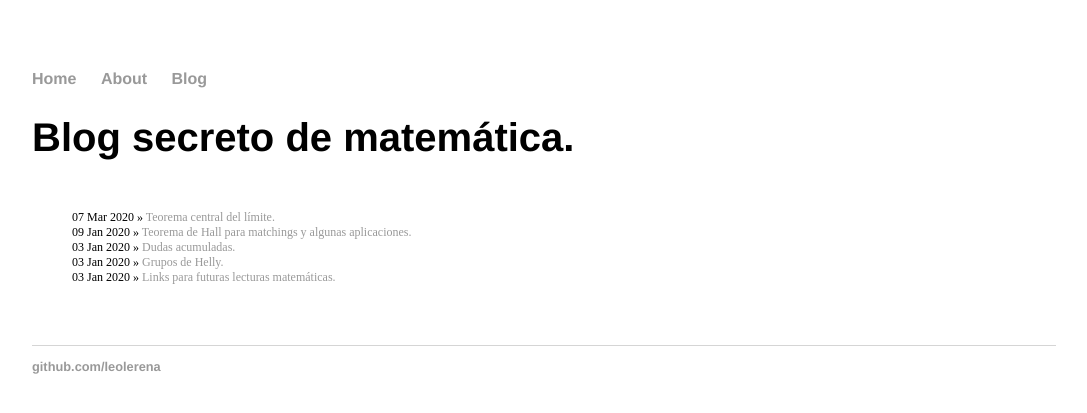
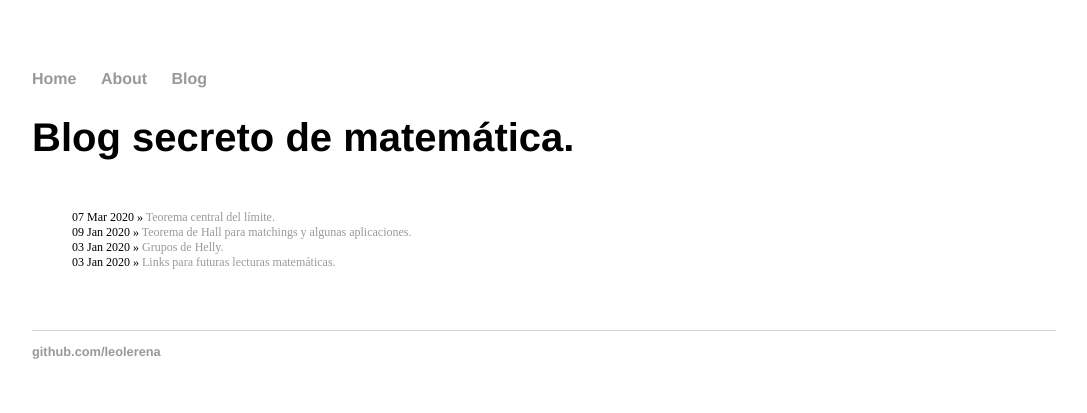
Before and after one commit to leolerena/leolerena.github.io, a Jekyll site: the page built from blog/index.html, in a window 1280 px wide. Shown: the top 413 px of the page, without its empty margins (96-1183 px from the left). Built offline with Jekyll 4.4.1, drawn with Linux system fonts in a browser that asks for light colours; a file with an impossible date is left out.

Commit message:
Update 2020-14-03-dudas-acumuladas.md

```diff
--- a/_posts/2020-14-03-dudas-acumuladas.md
+++ b/_posts/2020-14-03-dudas-acumuladas.md
@@ -2,10 +2,9 @@
 layout: post
 title: "Dudas acumuladas."
 mathjax: true
-date: 2020-01-03
+date: 2020-14-03
 ---
 
-# Dudas matemáticas.
 
 Durante mis cursadas mantengo una libretita de mano en la que anoto problemas que me gustaría poder resolver. Muchas veces resultan ser ampliaciones de problemas de las guías dadas por los profesores o bien algunas afirmaciones que vi en  internet y no supe demostrar. Para no sobrepasarme y meterme en _todos los rabbit holes_ que encuentro, los suelo anotar. Acá voy a transcribir algunos de ellos que me parecieron relevantes.
 
```
